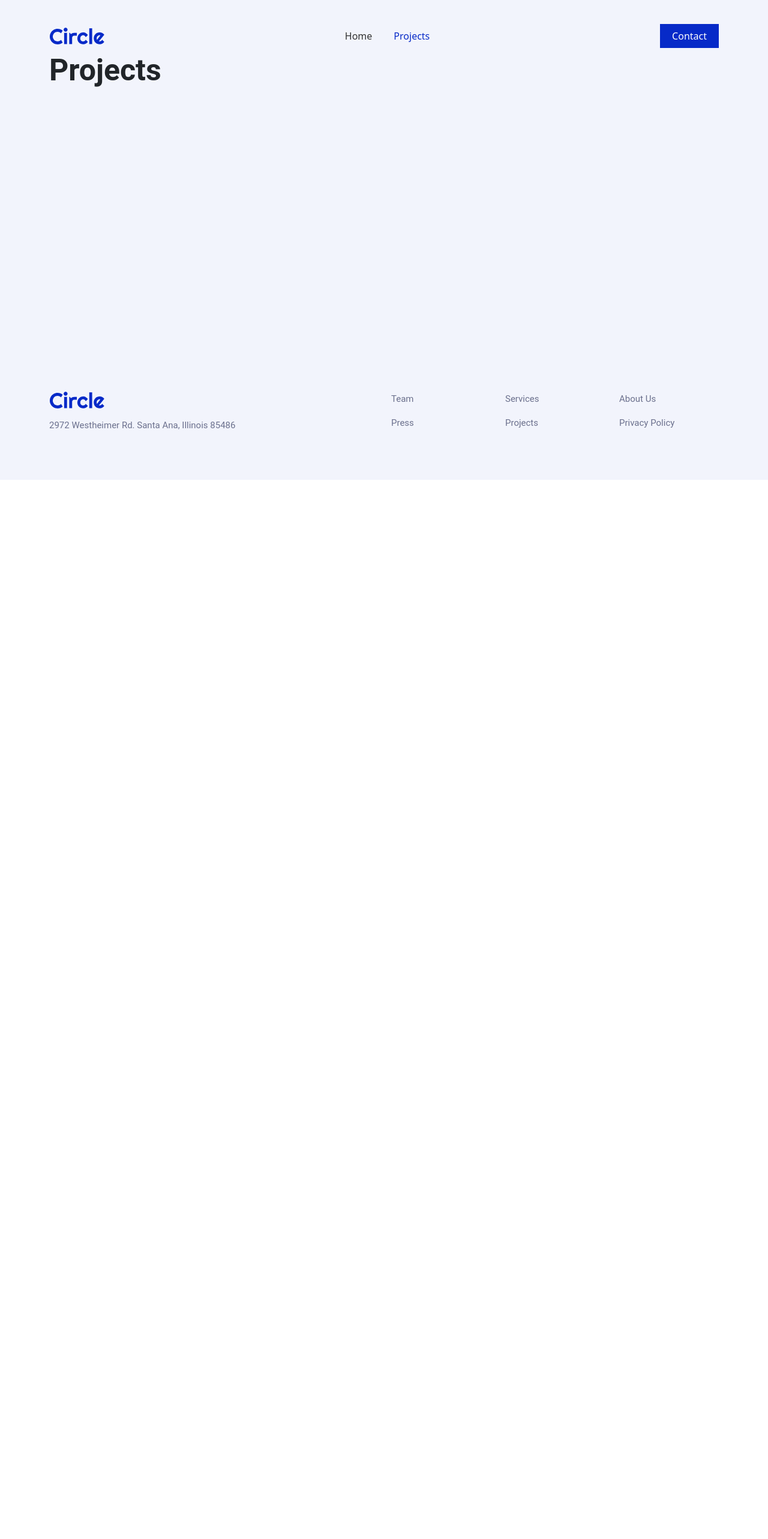
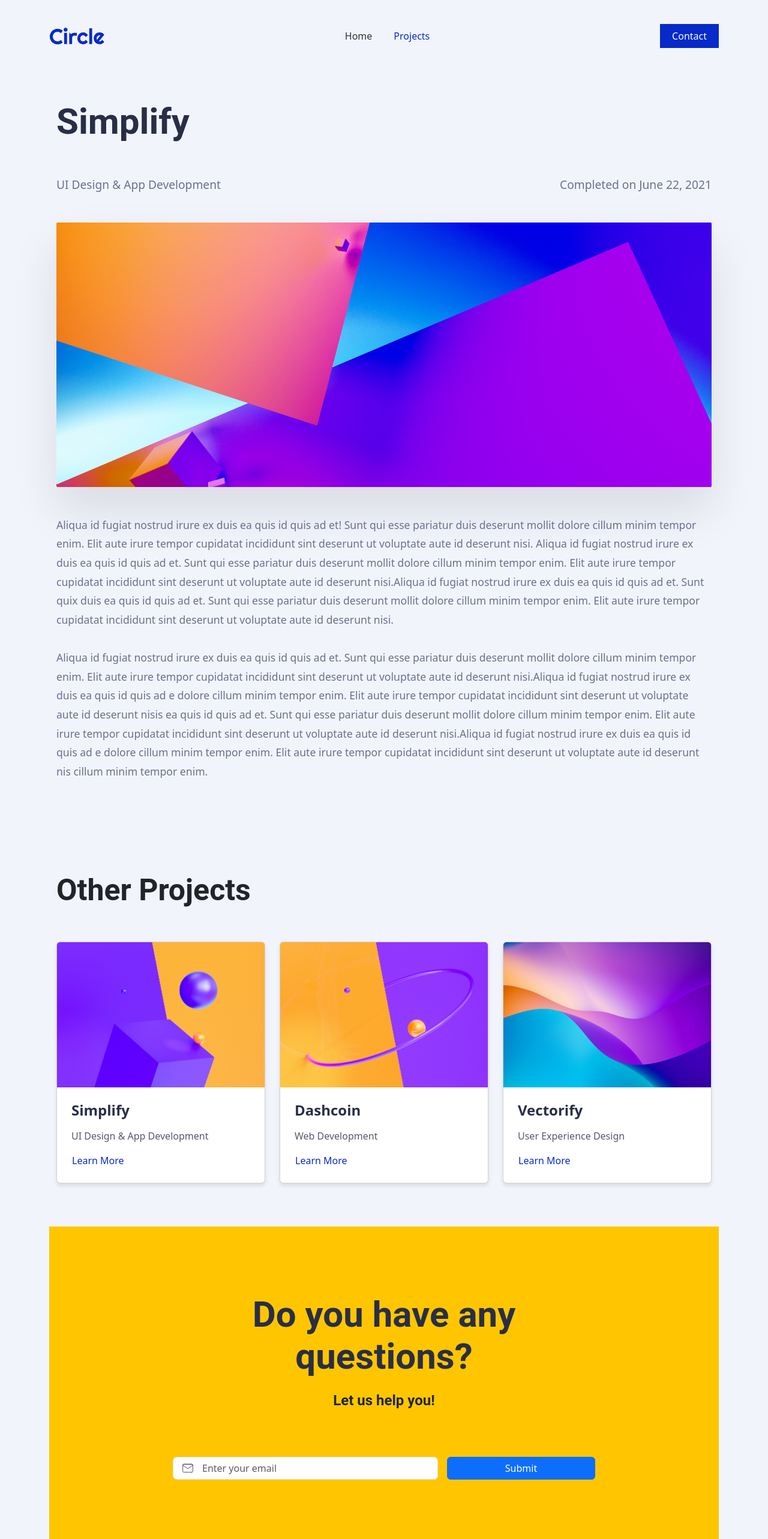
Before and after one commit to xarlizard/ironhack, a React (Vite) app: page /project in a window 1280 px wide. Shown: the top 2566 px of the page at 60% size. Before the commit the page ends 800 px from the top, so only its background shows below. Built offline with nearby package versions, Linux system fonts and the light colour scheme.

Commit message:
updated Project page

```diff
--- a/src/pages/Project.jsx
+++ b/src/pages/Project.jsx
@@ -1,10 +1,15 @@
 import React from "react";
+import ProjectHero from "@/components/ProjectHero";
+import ProjectsRow from "@/components/ProjectsRow";
+import Newsletter from "@/components/Newsletter";
 
 const Project = () => {
   return (
     <div>
-      <h2>Projects</h2>
-      {/* Aun me falta acabarlo */}
+      <ProjectHero />
+      <ProjectsRow variant={false} />
+      <Newsletter />
+      <br />
     </div>
   );
 };
```
